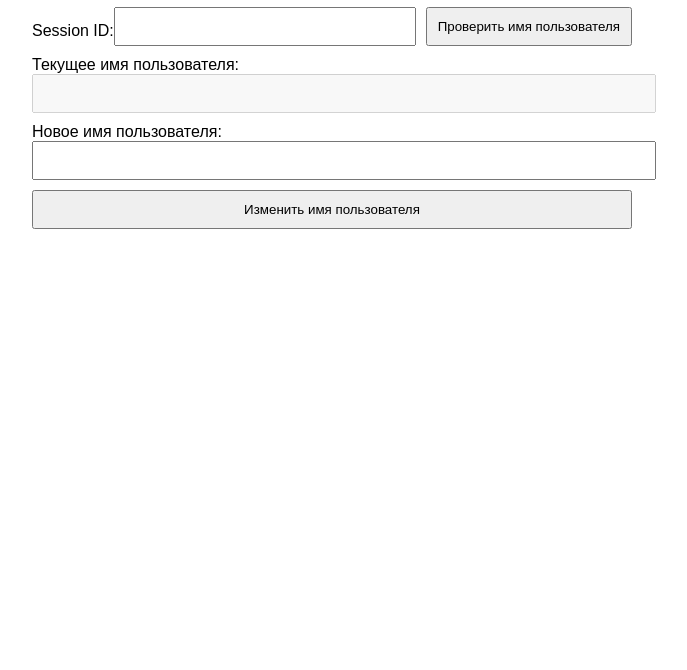
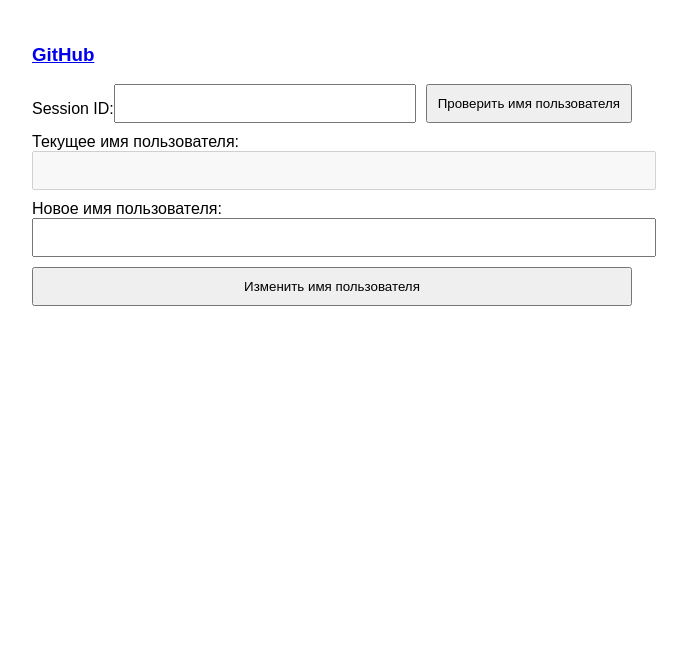
Before and after one commit to anDWIN12/tiktok-username-changer, a plain HTML site: page index.html in a window 1280 px wide. Shown: the part 130-800 px from the top of the page, without its empty margins (308-995 px from the left). Drawn offline with Linux system fonts and the light colour scheme.

Commit message:
Update index.html

```diff
--- a/index.html
+++ b/index.html
@@ -32,6 +32,8 @@
 </head>
 <body>
     <h1>Изменение имени пользователя TikTok</h1>
+    <br>
+    <h3><a href="https://github.com/anDWIN12/tiktok-username-changer">GitHub</a></h3>
     <form id="usernameForm">
         <div class="inline">
             <label for="sessionId">Session ID:</label>
```
